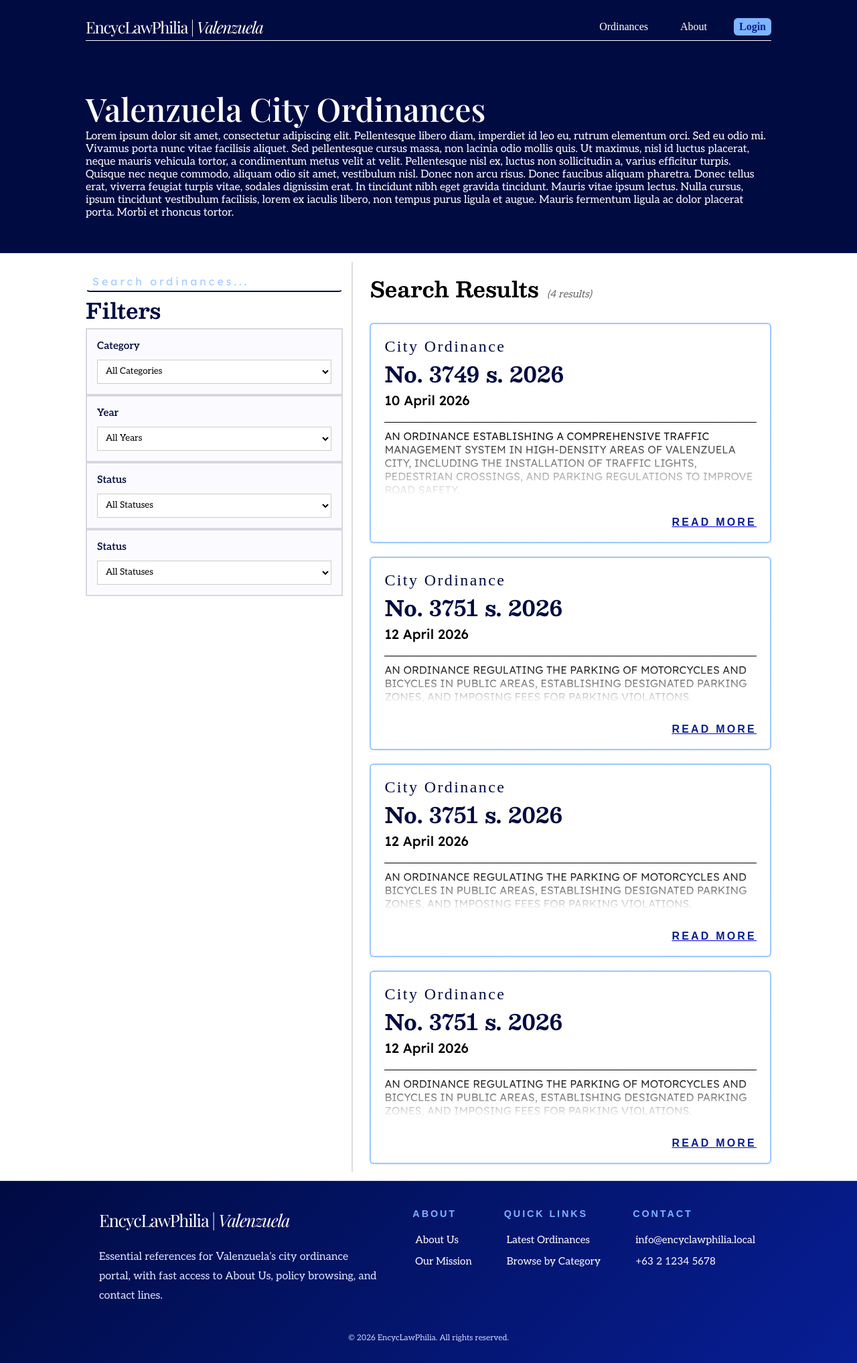
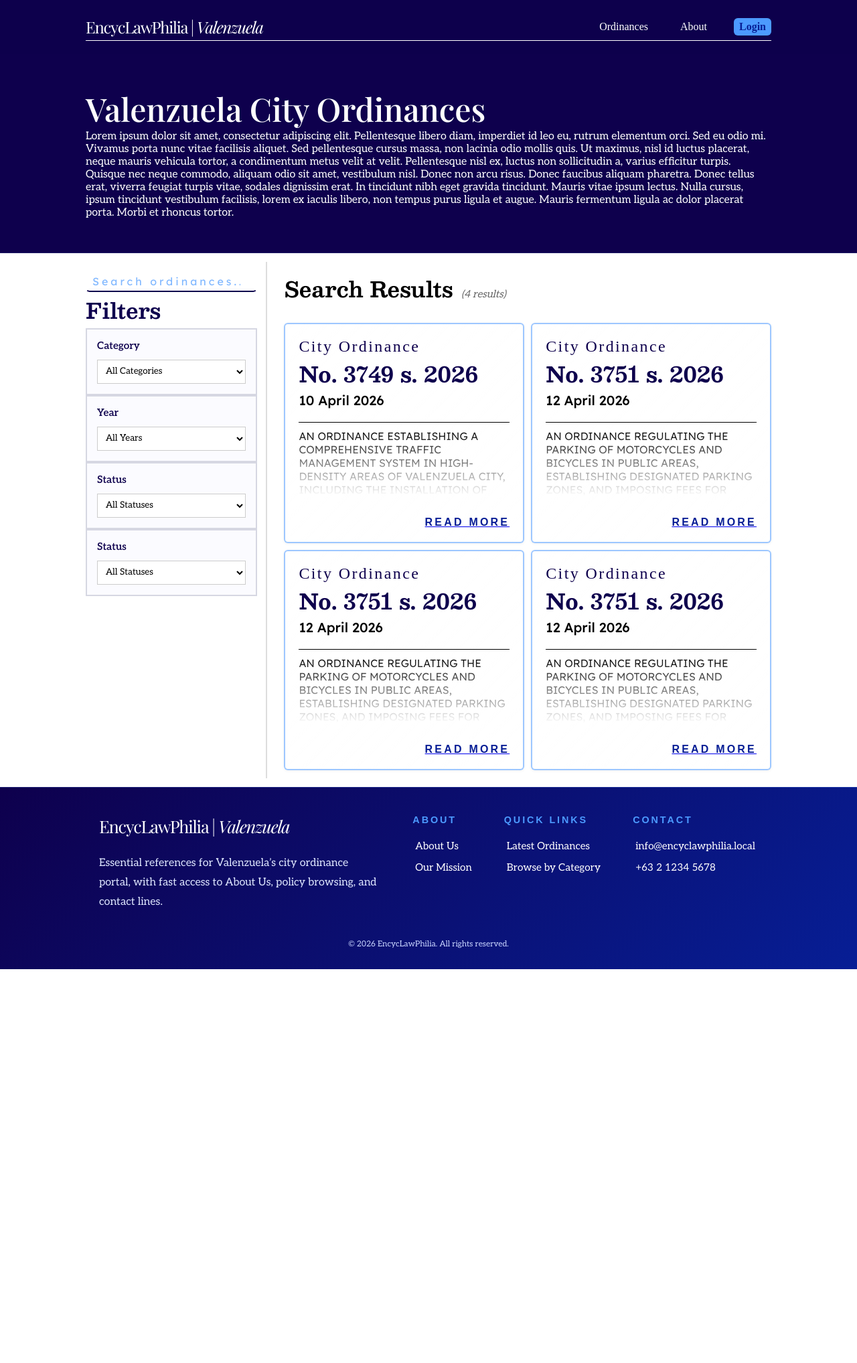
Before and after one commit to LordDomino/encyclawphilia-website, a PHP site: page /browse.php in a window 1280 px wide. Shown: the whole page at 67% size. After the commit the page ends 1447 px from the top, so only its background shows below. Run offline with PHP 8.4, Linux system fonts and the light colour scheme; some web fonts are replaced.

Commit message:
Latest UI changes on head.php

```diff
--- a/css/style-claude.css
+++ b/css/style.css
@@ -82,28 +82,29 @@
     --font-size-7xl: 3rem;
 
     /* ========== COLORS ========== */
-    --transparent: rgba(0, 0, 0, 0);
-    --color-primary-bg: rgba(0, 11, 66, 1);
-    --secondary-color: rgb(125, 181, 255);
-    --accent-color: rgb(7, 30, 149);
-    --bg-color: light-dark(#FFFFFF, var(--color-primary-bg));
-    --text-color: #333333;
-    --text-light: #666666;
-    --text-lighter: #888888;
-    --white: #FFFFFF;
-    --black: #000000;
+    --color-primary:        #0e004d;
+    --color-secondary:      #4c9aff;
+    --color-accent1:        #071e95;
+    --bg-color: light-dark(#FFFFFF, var(--color-primary));
+    --color-text:           #333333;
+    --text-light:           #666666;
+    --text-lighter:         #888888;
+    --white:                #FFFFFF;
+    --black:                #000000;
 
     /* Transparent variants */
-    --color-primary-bg-transparent: rgba(0, 11, 66, var(--opacity-85));
-    --secondary-color-transparent: rgba(125, 181, 255, var(--opacity-85));
-    --accent-color-transparent: rgba(7, 30, 149, var(--opacity-85));
+    --color-primary-bg-transparent: rgba(from var(--color-primary) r g b / var(--opacity-90));
+    --secondary-color-transparent: rgba(from var(--color-secondary) r g b / var(--opacity-90));
+    --accent-color-transparent: rgba(from var(--color-accent1) r g b / var(--opacity-90));
+
+    --navbar-color: var(--color-primary-bg-transparent);
 
     /* Search-specific colors */
-    --search-bg-color: var(--color-primary-bg);
+    --search-bg-color: var(--color-primary);
     --search-text-color: white;
-    --search-border-color: var(--color-primary-bg);
+    --search-border-color: var(--color-primary);
     --search-border-btm: white;
-    --search-placeholder: var(--secondary-color);
+    --search-placeholder: var(--color-secondary);
 
     /* ========== OPACITY VALUES ========== */
     --opacity-02: 0.02;
@@ -153,12 +154,19 @@
     --spacing-6xl: 40px;
     --spacing-7xl: 50px;
 
+    /* Relative Units */
+    --rel-spacing-xs: 1vw;
+    --rel-spacing-sm: 2vw;
+    --rel-spacing-md: 5vw;
+    --rel-spacing-lg: 10vw;
+    --rel-spacing-xl: 15vw;
+
     /* Layout Spacing */
     --header-height: 80px;
-    --sidebar-width: 30vw;
-    --cards-padding: 20px;
-    --content-side-padding: 10vw;
-    --scroll-margin: 10px;
+    --sidebar-width: 20vw;
+    --cards-padding: var(--spacing-lg);
+    --page-side-margins: var(--rel-spacing-lg);
+    --scroll-margin: calc(var(--cards-padding) / 2);
 
     --padding-sm: max(10px, 1vw);
     --padding-md: 2vw;
@@ -180,6 +188,7 @@
     --shadow-glass-md: 0 4px 12px rgba(125, 181, 255, 0.2);
     --shadow-glass-lg: 0 6px 16px rgba(125, 181, 255, 0.15);
     --shadow-glass-xl: 0 8px 24px rgba(125, 181, 255, 0.2);
+    --shadow-title: 0 0 40px var(--color-primary);
 
     /* ========== TRANSITIONS ========== */
     --transition-speed: 0.25s;
@@ -210,7 +219,7 @@ body {
     margin: 0;
     padding: 0;
     font-family: var(--font-body);
-    background-color: var(--bg-color);
+    background-color: var(--color-primary);
 }
 
 body.home {
@@ -463,18 +467,18 @@ form.search-bar.mini input[type="search"] {
     width: 100%;
     min-width: 0;
     border: var(--border-width-normal) solid rgba(255, 255, 255, var(--opacity-60));
-    border-bottom: var(--border-width-normal) solid var(--color-primary-bg);
+    border-bottom: var(--border-width-normal) solid var(--color-primary);
     background-color: rgba(255, 255, 255, var(--opacity-85));
     backdrop-filter: blur(var(--blur-sm));
     -webkit-backdrop-filter: blur(var(--blur-sm));
-    color: var(--color-primary-bg);
+    color: var(--color-primary);
     transition: all var(--transition-speed) ease;
 }
 
 form.search-bar.mini input[type="search"]:focus {
     background-color: rgba(255, 255, 255, var(--opacity-95));
     border-color: rgba(0, 10, 60, var(--opacity-30));
-    border-bottom-color: var(--color-primary-bg);
+    border-bottom-color: var(--color-primary);
     box-shadow: 0 0 12px rgba(0, 10, 60, var(--opacity-10));
 }
 
@@ -504,14 +508,14 @@ form.search-bar input[type="search"]:focus {
 .columns-split {
     display: flex;
     flex-direction: row;
-    margin: 0px var(--content-side-padding);
+    margin: 0px var(--page-side-margins);
 }
 
 .subhero {
     align-content: center;
 
     top: var(--header-height);
-    background-color: var(--color-primary-bg);
+    background-color: var(--color-primary);
     color: white;
     padding: var(--spacing-7xl) var(--padding-lg);
     padding-top: calc(var(--header-height) + var(--spacing-7xl));
@@ -527,7 +531,7 @@ form.search-bar input[type="search"]:focus {
     content: "";
     position: absolute;
     inset: 0;
-    background: linear-gradient(to bottom, var(--color-primary-bg) var(--header-height), var(--accent-color));
+    background: linear-gradient(to bottom, var(--color-primary) var(--header-height), var(--color-accent1));
     transition: all var(--transition-speed);
     z-index: -1;
     opacity: 0;
@@ -569,22 +573,22 @@ form.search-bar input[type="search"]:focus {
 
 main {
     flex-direction: column;
+    background-color: var(--bg-color);
 }
 
 main.home {
     padding-bottom: var(--spacing-7xl);
-    z-index: 1;
 }
 
 section.dashboard {
     align-self: center;
-    margin: 0px clamp(10%, var(--content-side-padding), 500px);
+    margin: 0px clamp(10%, var(--page-side-margins), 500px);
     transition: padding var(--transition-speed) ease;
 }
 
 section.dashboard#browse-latest {
     display: flex;
-    margin-top: var(--padding-md);
+    padding-top: var(--padding-md);
 }
 
 section.browse {
@@ -846,7 +850,7 @@ section.browse {
     font-weight: 500;
     font-size: 1.5rem;
     letter-spacing: 0.15rem;
-    color: var(--color-primary-bg);
+    color: var(--color-primary);
 }
 
 .card-title span.numeral-and-series {
@@ -1190,7 +1194,9 @@ ul.carousel li {
 
 .site-header {
     color: white;
-    background-color: var(--color-primary-bg);
+    background-color: var(--navbar-color);
+    backdrop-filter: blur(var(--blur-xs));
+    -webkit-backdrop-filter: blur(var(--blur-xs));
     height: var(--header-height);
     position: sticky;
     top: 0;
@@ -1266,8 +1261,8 @@ body.home .site-header .header-content {
 
 .main-nav .button {
     font-weight: 600;
-    background-color: var(--secondary-color);
-    color: var(--accent-color);
+    background-color: var(--color-secondary);
+    color: var(--color-accent1);
     padding: var(--spacing-sm) var(--spacing-md);
 }
 
@@ -1298,7 +1293,7 @@ body.home .site-header .header-content {
 
 .sidebar-content h2 {
     margin-top: 0;
-    color: var(--color-primary-bg);
+    color: var(--color-primary);
 }
 
 .results-content {
@@ -1341,7 +1336,7 @@ body.home .site-header .header-content {
 
 .filter-group label {
     font-weight: 600;
-    color: var(--color-primary-bg);
+    color: var(--color-primary);
     font-size: 0.95rem;
 }
 
@@ -1473,7 +1468,7 @@ body.home .site-header .header-content {
    ============================================================ */
 
 footer {
-    background: linear-gradient(135deg, var(--color-primary-bg), var(--accent-color));
+    background: linear-gradient(135deg, var(--color-primary), var(--color-accent1));
     backdrop-filter: blur(10px);
     -webkit-backdrop-filter: blur(10px);
     color: white;
@@ -1526,7 +1521,7 @@ footer .footer-brand p {
     font-weight: 700;
     letter-spacing: 0.18rem;
     text-transform: uppercase;
-    color: var(--secondary-color);
+    color: var(--color-secondary);
 }
 
 .footer-column a {
--- a/fragments/head.php
+++ b/fragments/head.php
@@ -5,5 +5,5 @@
     <meta charset="UTF-8">
     <meta name="viewport" content="width=device-width, initial-scale=1.0">
     <title><?php echo $pageTitle; ?></title>
-    <link rel="stylesheet" href="css/style-claude.css">
+    <link rel="stylesheet" href="css/style.css">
 </head>
```
Also changed, not shown: other parts of css/style.css (+62 -83 lines).
